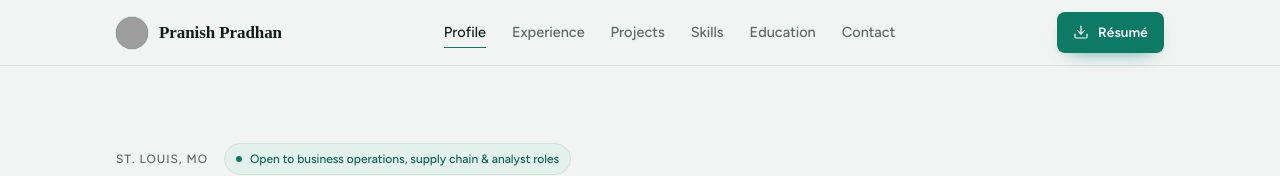
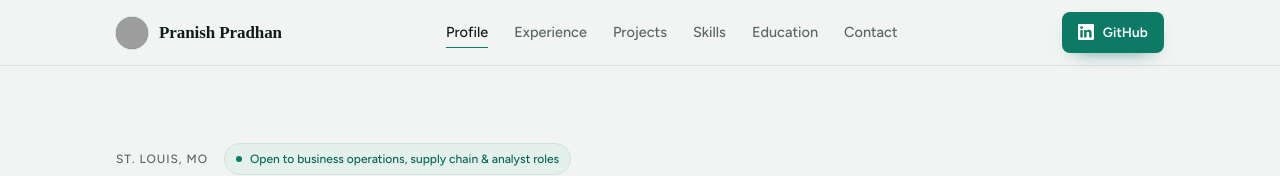
Before and after one commit to thepranishpradhan/pranish_portfolio, a plain HTML site: page index.html in a window 1280 px wide. Shown: the top 176 px of the page. Drawn offline with nearby package versions, Linux system fonts and the light colour scheme; grey boxes are pictures that could not be loaded.

Commit message:
Remove outdated resume download link from portfolio

```diff
--- a/index.html
+++ b/index.html
@@ -406,7 +406,7 @@ p{margin:0 0 1em}
       <a href="#education" data-nav="education">Education</a>
       <a href="#contact" data-nav="contact">Contact</a>
     </nav>
-    <a class="pp-btn pp-btn-solid" href="Pranish_Pradhan_Resume.pdf?v=20260929-nyc311" download="Pranish_Pradhan_Resume.pdf"><svg><use href="#pi-dl"/></svg>Résumé</a>
+    <a class="pp-btn pp-btn-solid" href="https://github.com/thepranishpradhan" target="_blank" rel="noopener"><svg><use href="#pi-in"/></svg>GitHub</a>
     <button class="pp-burger" id="ppBurger" aria-label="Open menu" aria-expanded="false" aria-controls="ppDrop"><svg><use href="#pi-menu"/></svg></button>
   </div>
   <div class="pp-prog" id="ppProg" aria-hidden="true"></div>
```
